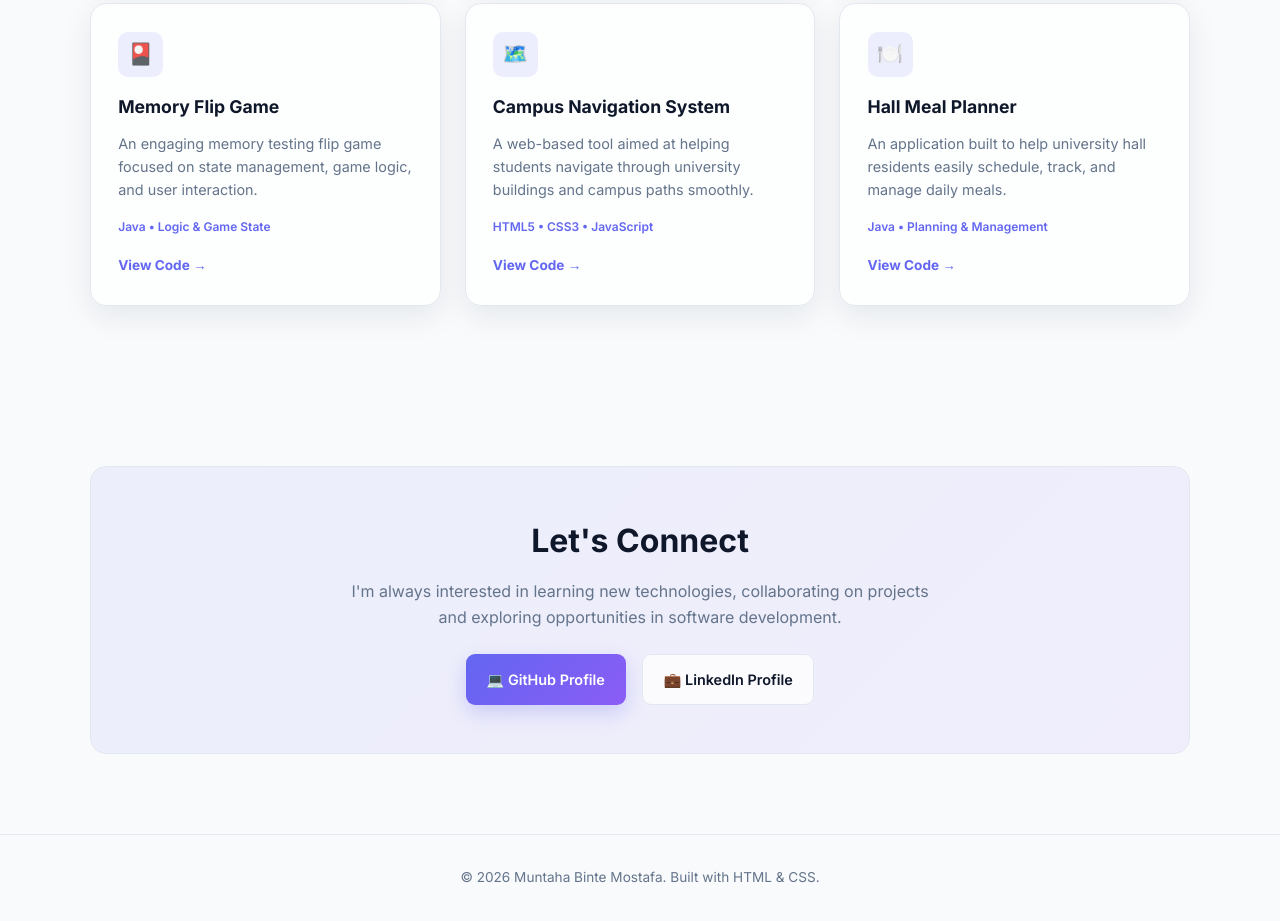
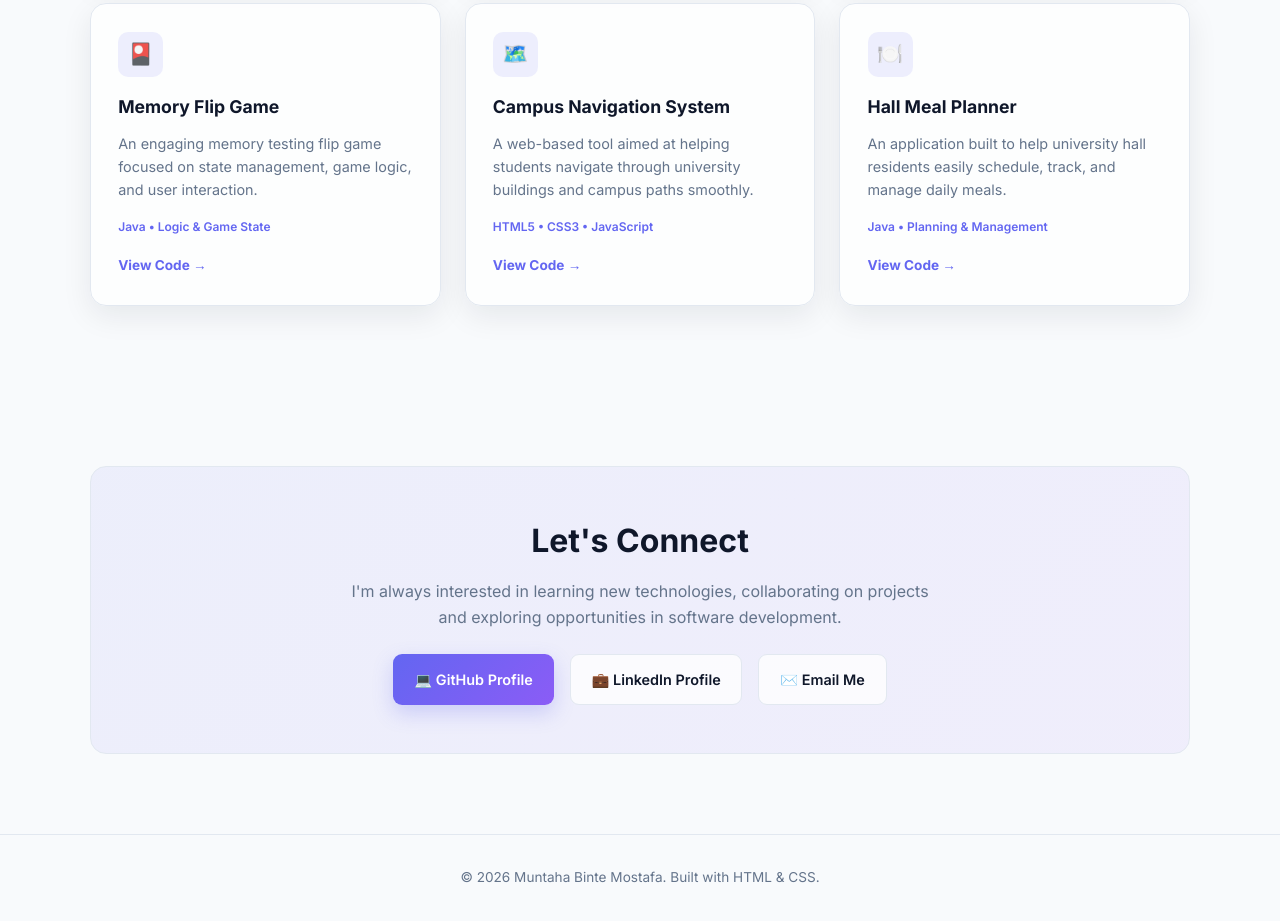
Before and after one commit to Mun-Tahaaaaa/Mun-Tahaaaaa.github.io, a plain HTML site: page index.html in a window 1280 px wide. Shown: the part 3114-4035 px from the top of the page. Drawn offline with Linux system fonts and the light colour scheme.

Commit message:
Update index.html

```diff
--- a/index.html
+++ b/index.html
@@ -1474,6 +1474,9 @@
 <a href="https://www.linkedin.com/in/muntaha-binte-mostafa-247998305" class="btn btn-outline" target="_blank">
     💼 LinkedIn Profile
 </a>
+                        <a href="mailto:muntahamostafa0@gmail.com" class="btn btn-outline">
+    ✉️ Email Me
+</a>
 
                     </div>
 
```
